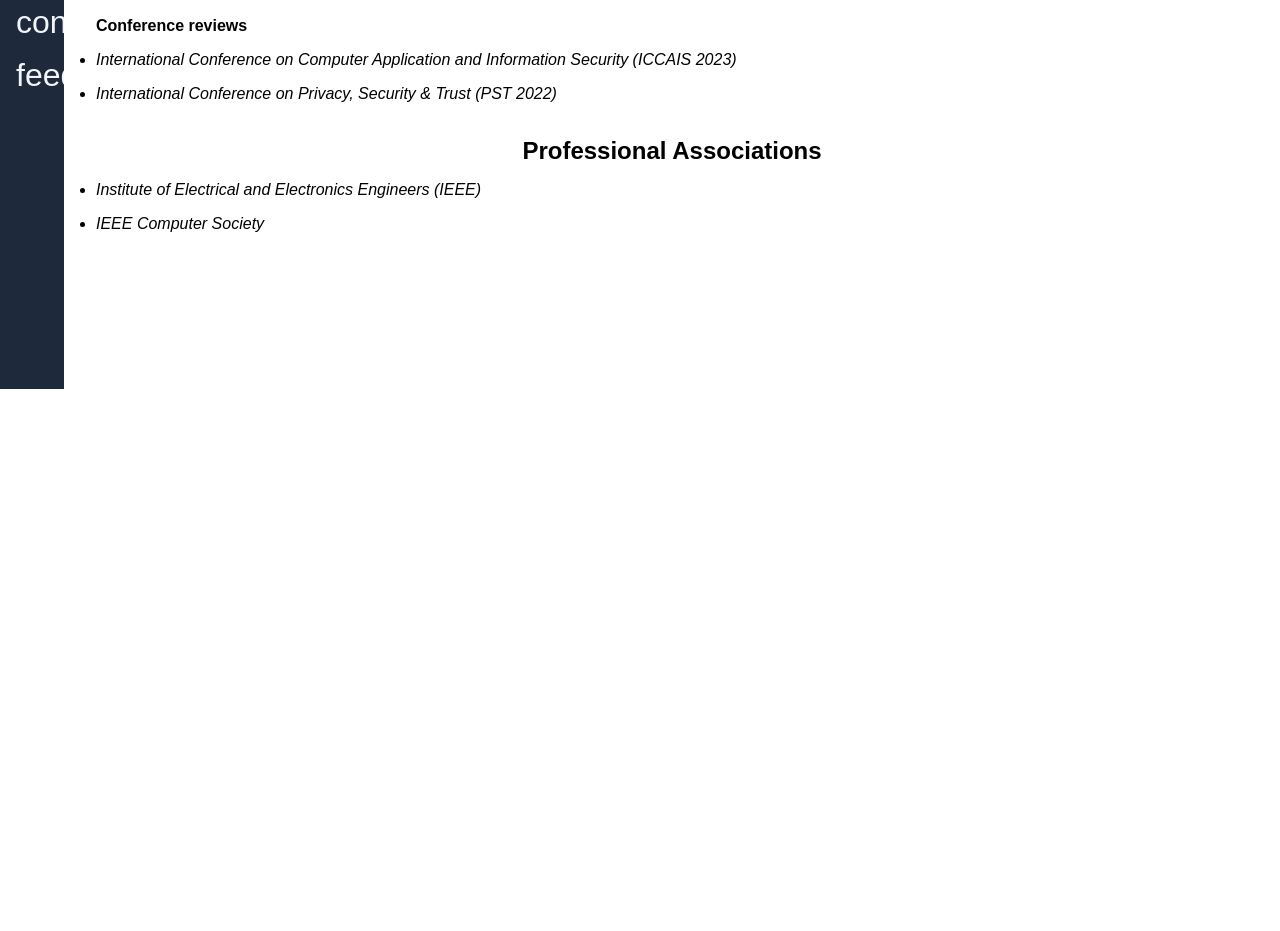
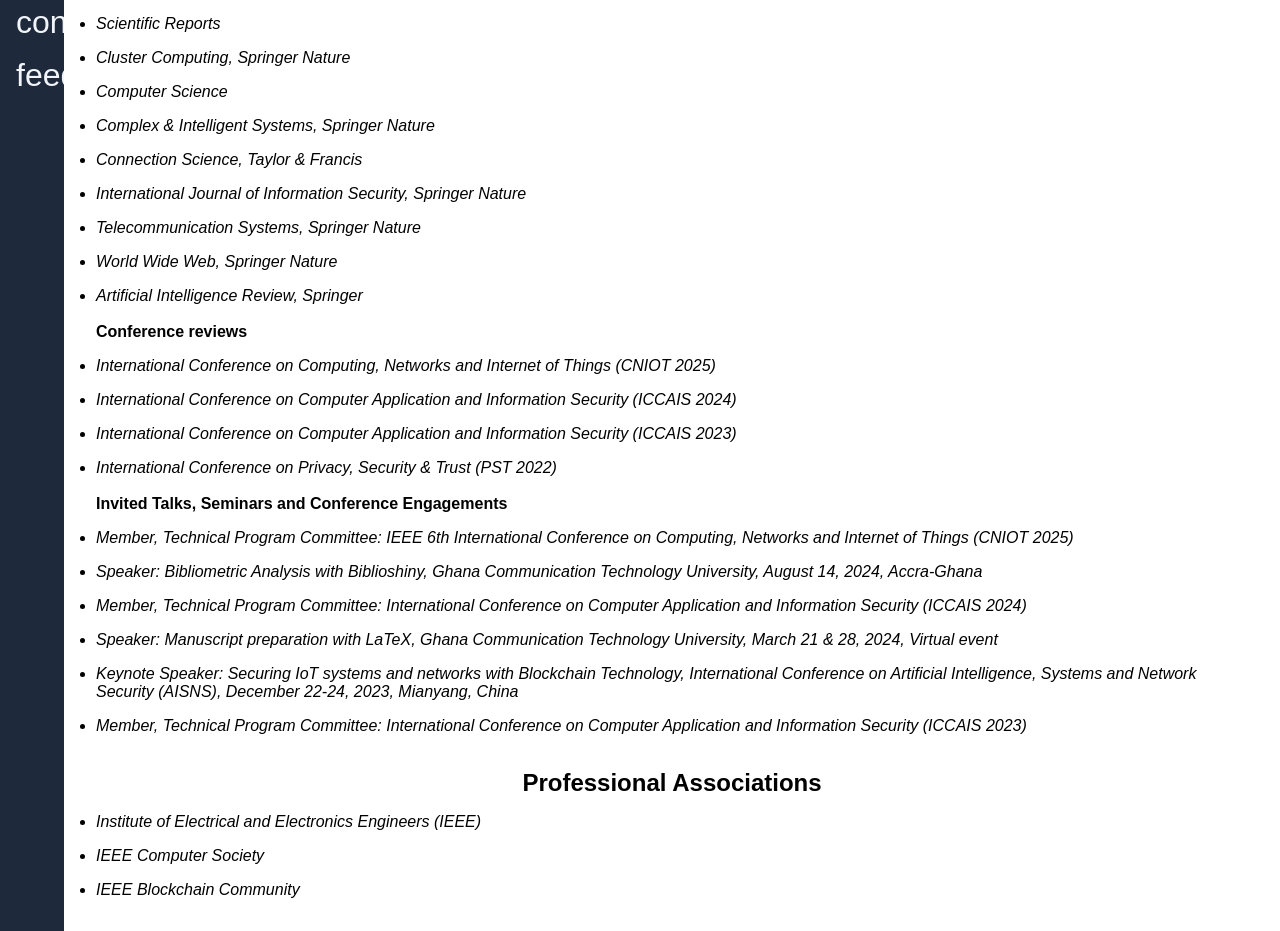
Before and after one commit to JustNETOrgani/justnetorgani.github.io, a Vue app in the folder dev/: page /service in a window 1280 px wide. Shown: the part 411-1342 px from the top of the page. Before the commit the page ends 800 px from the top, so only its background shows below. Built offline with nearby package versions, Linux system fonts and the light colour scheme; the HTML template or start-up script is replaced by a standard one; what oh-vue-icons would draw is missing.

Commit message:
New services added

```diff
--- a/dev/src/views/service.vue
+++ b/dev/src/views/service.vue
@@ -9,19 +9,41 @@
         <h2>Service</h2>
         <h4>Journal reviews</h4>
             <ul>
+                <li>Peer-to-Peer Networking and Applications</li>
+                <li>Scientific Reports</li>
+                <li>Cluster Computing, Springer Nature</li>
                 <li>Computer Science</li>
+                <li>Complex & Intelligent Systems, Springer Nature</li>
+                <li>Connection Science, Taylor & Francis</li>
+                <li>International Journal of Information Security, Springer Nature</li>
+                <li>Telecommunication Systems, Springer Nature</li>
+                <li>World Wide Web, Springer Nature</li>
+                <li>Artificial Intelligence Review, Springer</li>
             </ul>
         <br>
         <h4>Conference reviews</h4>
             <ul>
+                <li>International Conference on Computing, Networks and Internet of Things (CNIOT 2025)</li>
+                <li>International Conference on Computer Application and Information Security (ICCAIS 2024)</li>
                 <li>International Conference on Computer Application and Information Security (ICCAIS 2023)</li>
                 <li>International Conference on Privacy, Security & Trust (PST 2022)</li>
+            </ul>
+            <br>
+        <h4>Invited Talks, Seminars and Conference Engagements</h4>
+            <ul>
+                <li>Member, Technical Program Committee: IEEE 6th International Conference on Computing, Networks and Internet of Things (CNIOT 2025)</li>
+                <li>Speaker: Bibliometric Analysis with Biblioshiny, Ghana Communication Technology University, August 14, 2024, Accra-Ghana</li>
+                <li>Member, Technical Program Committee: International Conference on Computer Application and Information Security (ICCAIS 2024)</li>
+                <li>Speaker: Manuscript preparation with LaTeX, Ghana Communication Technology University, March 21 & 28, 2024, Virtual event</li>
+                <li>Keynote Speaker: Securing IoT systems and networks with Blockchain Technology, International Conference on Artificial Intelligence, Systems and Network Security (AISNS), December 22-24, 2023, Mianyang, China</li>
+                <li>Member, Technical Program Committee: International Conference on Computer Application and Information Security (ICCAIS 2023)</li>
             </ul>
             <br>
         <h2>Professional Associations</h2>
             <ul>
                 <li>Institute of Electrical and Electronics Engineers (IEEE)</li>
                 <li>IEEE Computer Society</li>
+                <li>IEEE Blockchain Community</li>
             </ul>
     </main>
 </template>
```
